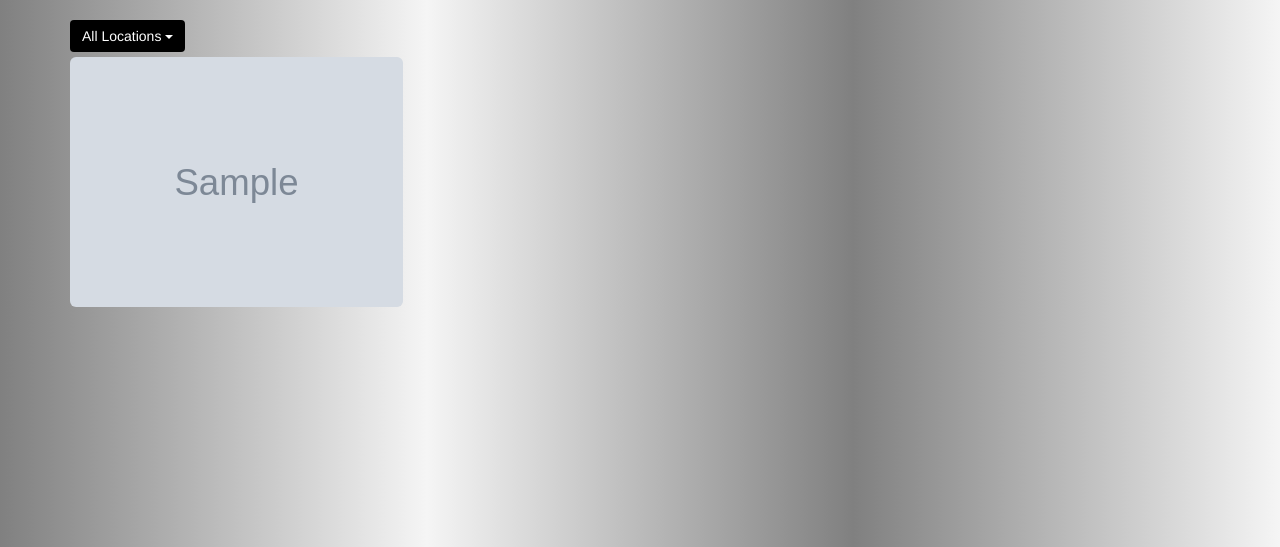
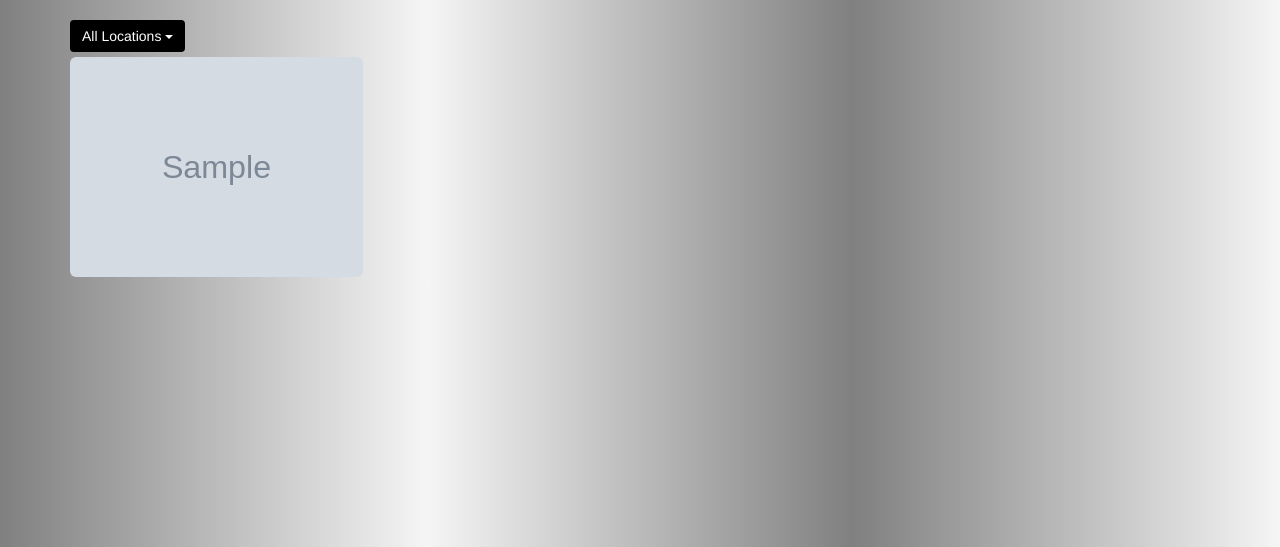
Before and after one commit to macymuhia/Photogenic, a Django app: page /gallery/ in a window 1280 px wide. Shown: the part 52-599 px from the top of the page. Run offline with Django 3.2, Linux system fonts and the light colour scheme; tables that the repository leaves empty hold one stand-in row (values such as "Sample post"); grey boxes marked "Sample" are stand-in pictures; some libraries are stand-ins or nearby versions.

Commit message:
reduce image height and add bottom margin to images

```diff
--- a/static/css/styles.css
+++ b/static/css/styles.css
@@ -34,7 +34,8 @@ body {
 }
 
 .col-md-4 img {
-    height: 250px
+    height: 220px;
+    margin-bottom: 10px;
 }
 
 .dropdown {
```
Also changed, not shown: media/gallery/category/Home-Wallpaper-2.jpg (added), media/gallery/category/Home-Wallpaper-2_G7SeZfa.jpg (added), media/gallery/category/female-student-holding-books-and-walking-to-camera-at-the-campus_ndvqt__AjipwLU.png (added), media/gallery/category/images.jpeg (added), media/gallery/category/sonakshi-sinha-full-hd-wallpaper-download-sonakshi-sinha-images-free.jpg (added), media/gallery/category/summer-cocktails.jpg (added).
